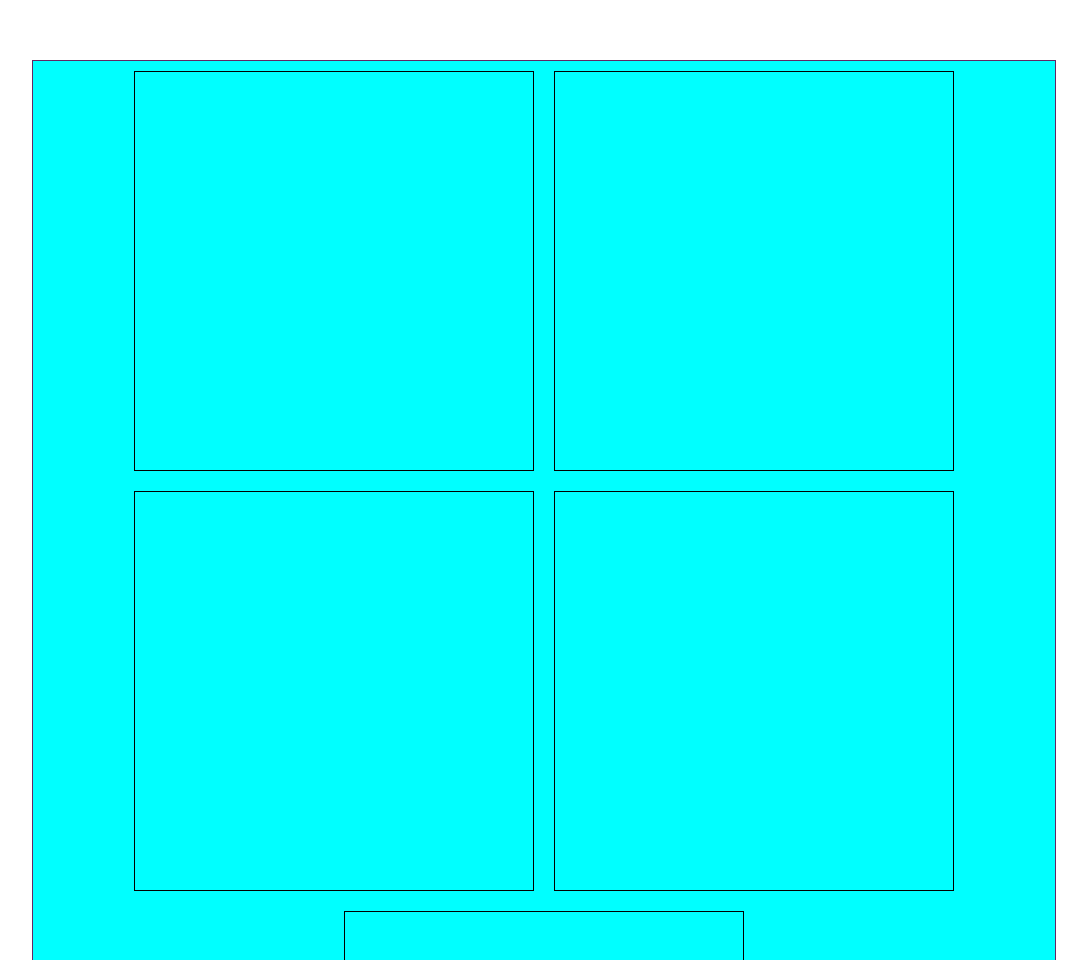
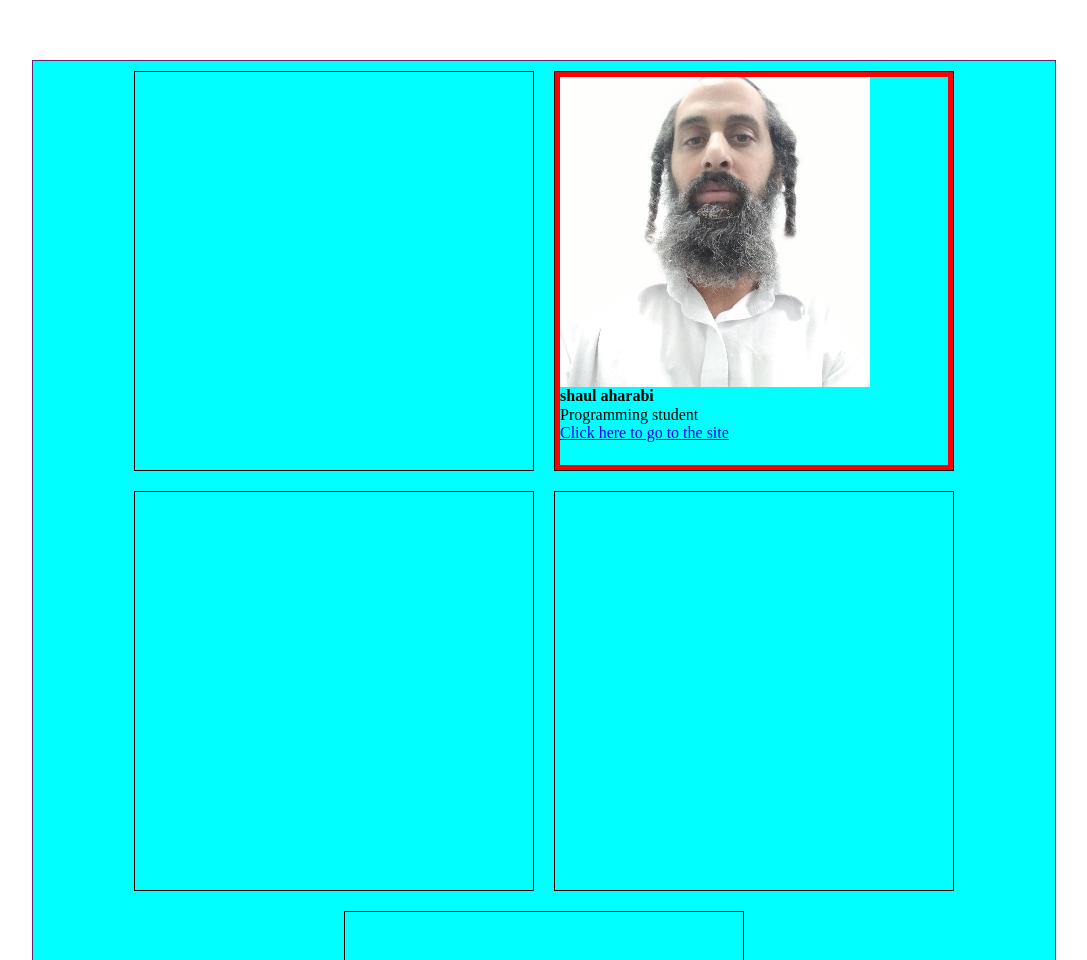
Before and after one commit to KaramEisa/AppleSeeds-group-repo, a plain HTML site: page index.html in a window 1280 px wide. Shown: the part 140-1100 px from the top of the page, without its empty margins (96-1183 px from the left). Drawn offline with Linux system fonts and the light colour scheme.

Commit message:
initialilize shaulcard html

```diff
--- a/assets/cards/shaul-card.css
+++ b/assets/cards/shaul-card.css
@@ -0,0 +1,26 @@
+
+  #shaulcard {
+      /* width: 100%; */
+      border: 5px red solid;
+      height: 100%;
+  }
+  .shaulimage {
+      background: url("../shaulimages/1648064400220.jpg") center center/cover;
+      width: 80%;
+      height: 80%;
+  }
+  .card-shaul {
+    /* Add shadows to create the "card" effect */
+    /* box-shadow: 0 4px 8px 0 rgba(0,0,0,0.2); */
+    /* transition: 0.3s; */
+  }
+
+  /* On mouse-over, add a deeper shadow */
+  .card-shaul:hover:hover {
+    /* box-shadow: 0 8px 16px 0 rgba(0,0,0,0.2); */
+  }
+
+  /* Add some padding inside the card container */
+  .container-shaul {
+    /* padding: 2px 16px; */
+  }
--- a/index.html
+++ b/index.html
@@ -19,7 +19,18 @@
 <body>
     <div class="container">
         <div class="card-ofer card"></div>
-        <div class="card-shaul card"></div>
+        <div class="card-shaul card">
+            <div id="shaulcard">
+<div class="shaulimage"></div>
+
+            <!-- <img src="assets/shaulimages/1648064400220.jpg" alt="Avatar" style="width:100%"> -->
+            <div class="container-shaul">
+              <h4><b>shaul aharabi</b></h4>
+              <p>Programming student</p>
+              <p> <a href="https://prismatic-torte-ec8a7e.netlify.app/">Click here to go to the site</a> </p>
+            </div>
+        </div>
+        </div>
         <div class="card-basil card"></div>
         <div class="card-karam card"></div>
         <div class="card-amir card"></div>
```
Also changed, not shown: assets/cards/index.html (added, +23 -0 lines), shaulprotfolio2/index.html (added, +22 -0 lines), assets/cards/images/amir-card.css (added), assets/shaulimages/1648064400220.jpg (added), shaulprotfolio2/assets/style.css (added), 1 other file.
